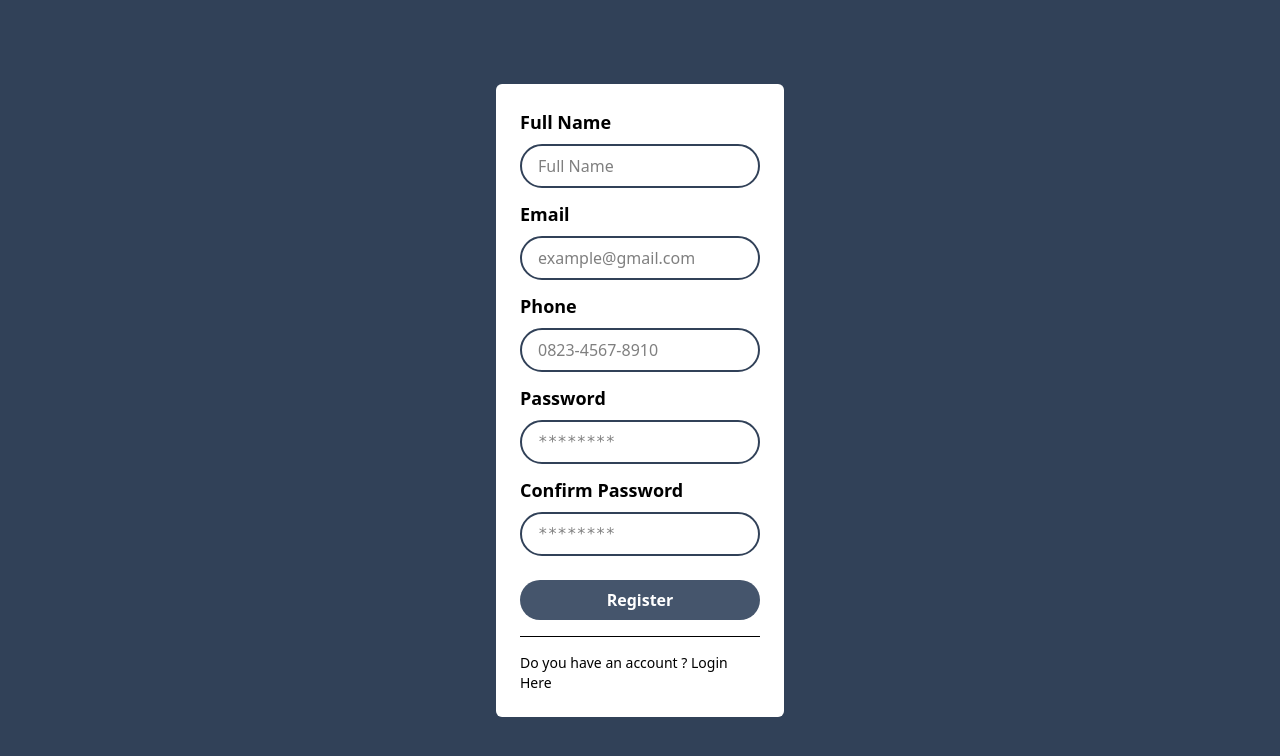
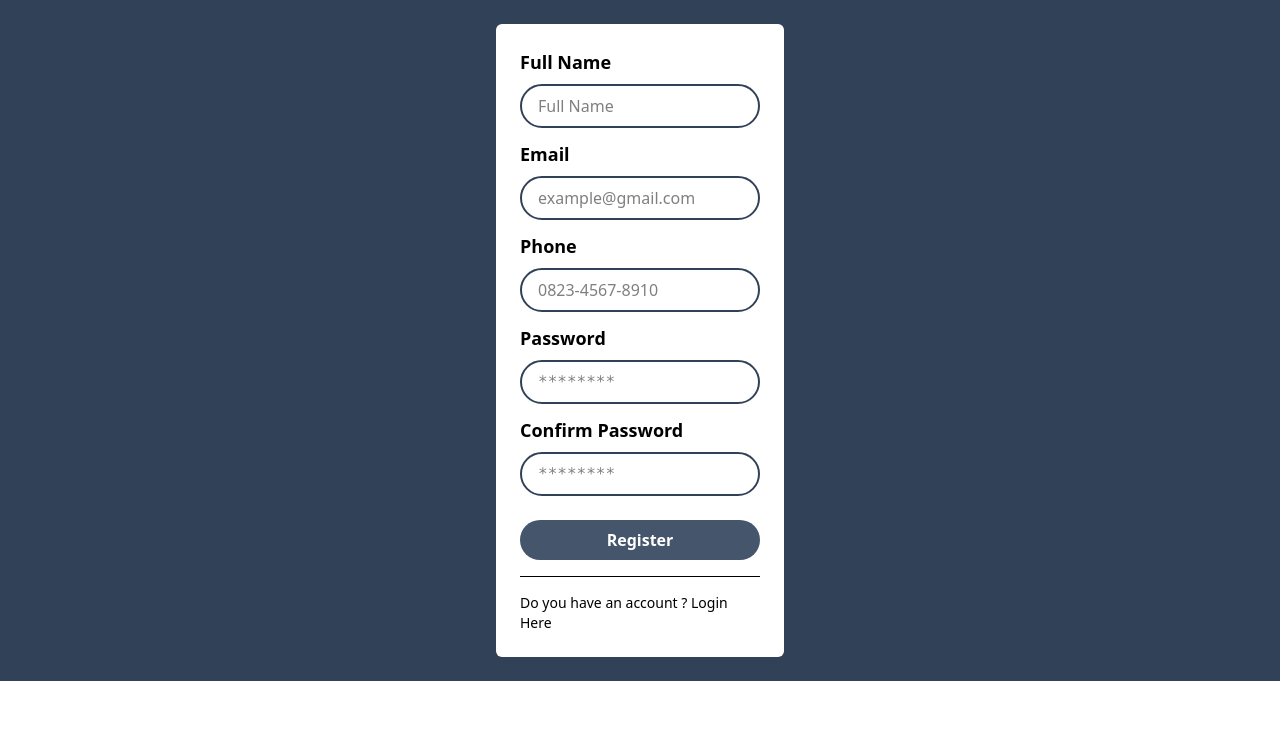
Before and after one commit to TainSiddik/Online-Shop, a Next.js app: page /auth/register in a window 1280 px wide. Shown: the top 756 px of the page. Built offline with nearby package versions, Linux system fonts and the light colour scheme.

Commit message:
fixing regiter page

```diff
--- a/app/auth/register/page.jsx
+++ b/app/auth/register/page.jsx
@@ -2,7 +2,7 @@ import Link from 'next/link';
 
 function RegisterPage() {
   return (
-    <div className="login h-screen bg-slate-700 flex justify-center items-center">
+    <div className="login bg-slate-700 flex justify-center items-center py-6">
       <div className="form w-72 bg-white rounded-md px-6 py-6">
         <form action="">
           <div className="name">
```
